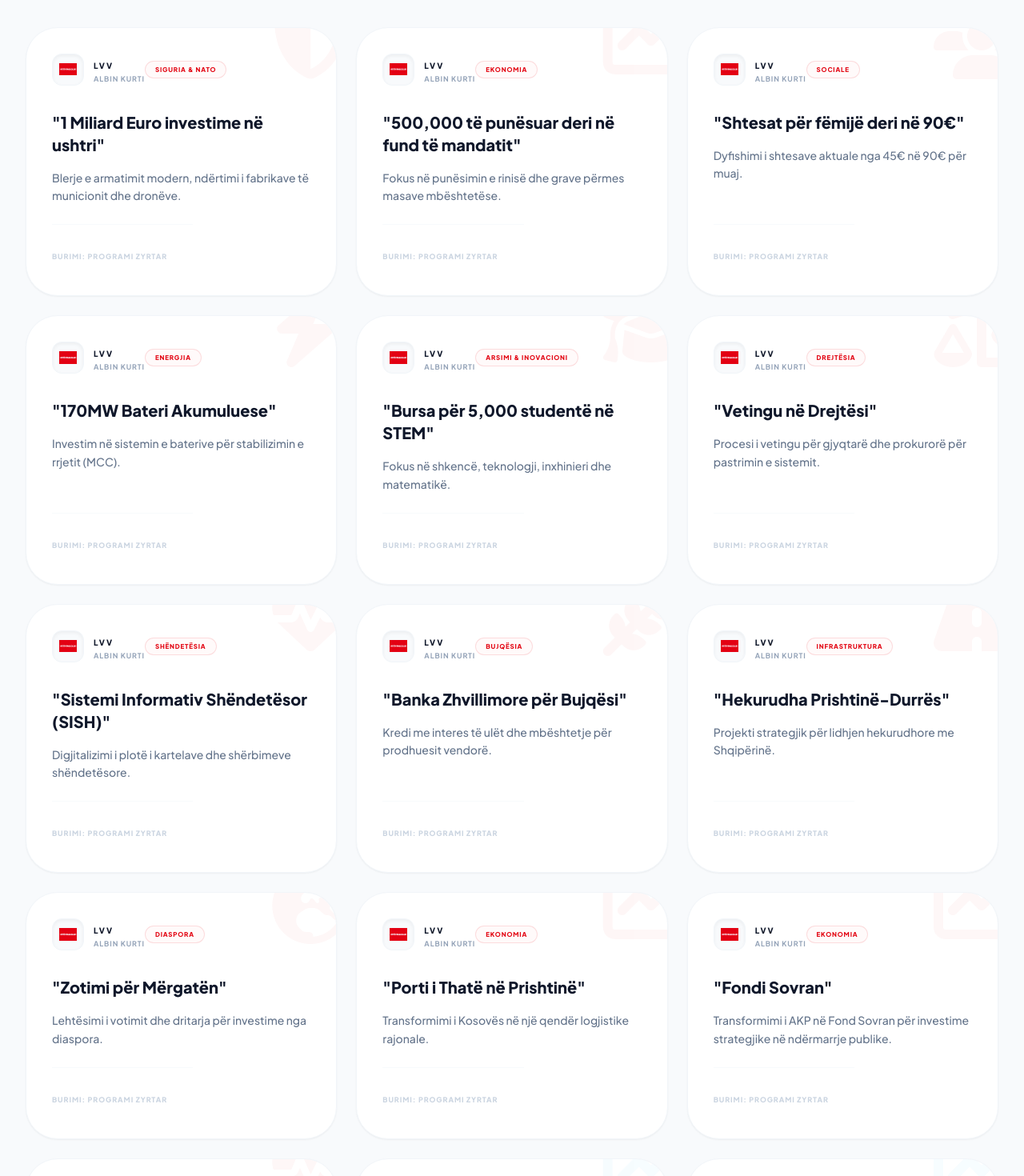
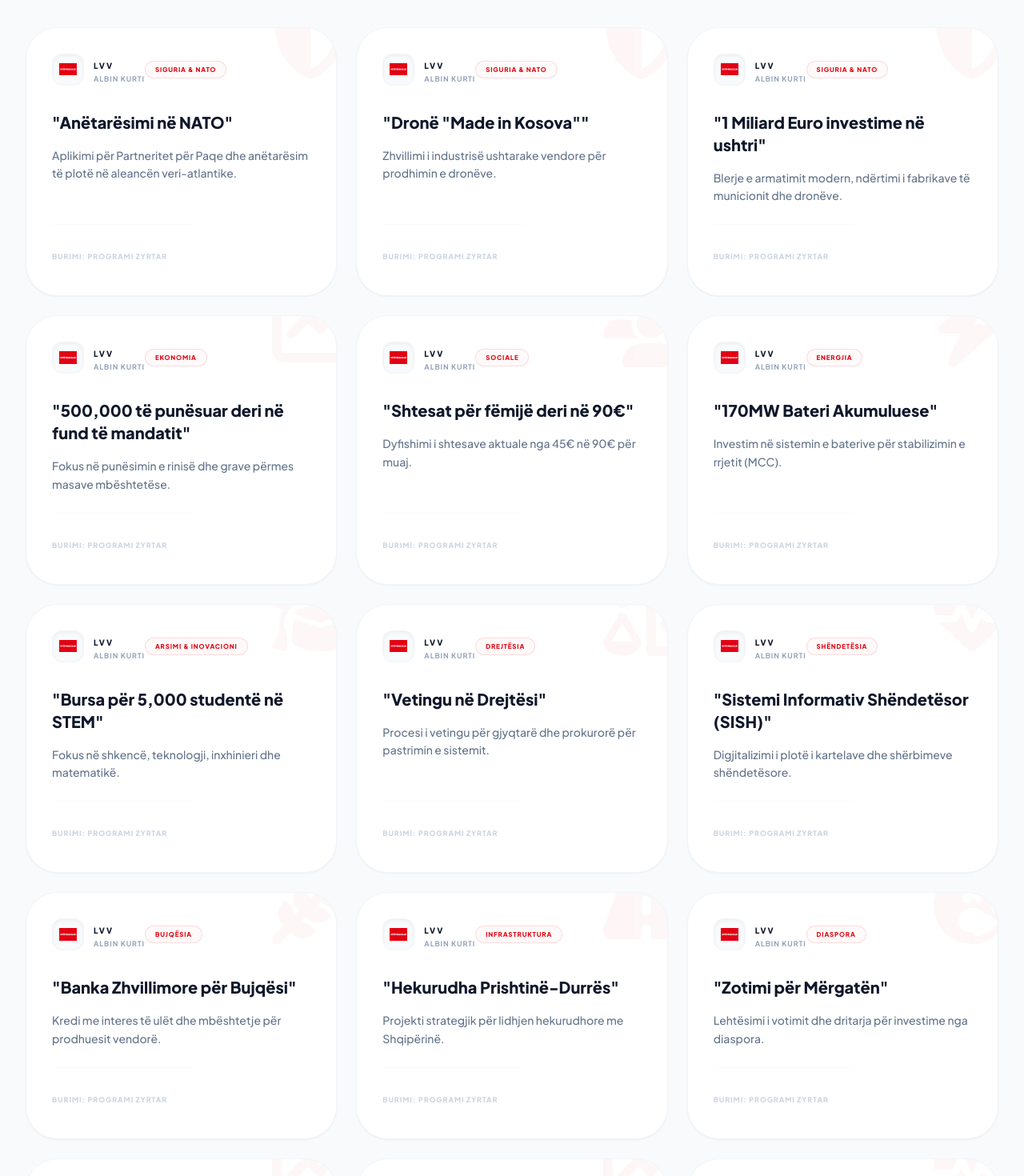
Before and after one commit to celiknimani/civic-pulse, a React (Vite) app: page /explorer in a window 1280 px wide. Shown: the part 420-1890 px from the top of the page at 80% size. Built offline with nearby package versions, Linux system fonts and the light colour scheme.

Commit message:
feat: Add program comparison and exploration components, expand party promise data, and update AI branding.

```diff
--- a/components/ProgramExplorer.tsx
+++ b/components/ProgramExplorer.tsx
@@ -13,6 +13,8 @@ interface PromiseItem {
 
 const PROGRAM_DATA: PromiseItem[] = [
   // LVV
+  { partyId: PartyID.LVV, category: 'security', text: 'Anëtarësimi në NATO', details: 'Aplikimi për Partneritet për Paqe dhe anëtarësim të plotë në aleancën veri-atlantike.' },
+  { partyId: PartyID.LVV, category: 'security', text: 'Dronë "Made in Kosova"', details: 'Zhvillimi i industrisë ushtarake vendore për prodhimin e dronëve.' },
   { partyId: PartyID.LVV, category: 'security', text: '1 Miliard Euro investime në ushtri', details: 'Blerje e armatimit modern, ndërtimi i fabrikave të municionit dhe dronëve.' },
   { partyId: PartyID.LVV, category: 'economy', text: '500,000 të punësuar deri në fund të mandatit', details: 'Fokus në punësimin e rinisë dhe grave përmes masave mbështetëse.' },
   { partyId: PartyID.LVV, category: 'social', text: 'Shtesat për fëmijë deri në 90€', details: 'Dyfishimi i shtesave aktuale nga 45€ në 90€ për muaj.' },
@@ -45,6 +47,9 @@ const PROGRAM_DATA: PromiseItem[] = [
   { partyId: PartyID.PDK, category: 'health', text: 'Barna Falas për Kronikët', details: 'Garancia që asnjë pacient kronik mos të blejë barna esenciale nga xhepi.' },
   { partyId: PartyID.PDK, category: 'health', text: 'Qendra Kombëtare e Urgjencës (QKUM)', details: 'Sistem unik kombëtar i dispeçerimit dhe koordinimit të shërbimeve emergjente.' },
   { partyId: PartyID.PDK, category: 'health', text: 'Spitali Rajonal i Prishtinës', details: 'Ndërtimi i spitalit të ri për t\'u shërbyer banorëve të kryeqytetit.' },
+  { partyId: PartyID.PDK, category: 'economy', text: 'Bursa e Kosovës', details: 'Themelimi i bursës për tregtim të letrave me vlerë dhe kapital.' },
+  { partyId: PartyID.PDK, category: 'social', text: 'Fondi i Papunësisë', details: 'Pagesa tranzitore dhe rikualifikim për personat që humbin punën.' },
+  { partyId: PartyID.PDK, category: 'economy', text: '0% TVSH produkte bazë', details: 'Heqja e TVSH-së për shportën esenciale të konsumit.' },
 
   // LDK
   { partyId: PartyID.LDK, category: 'economy', text: 'Buxhet 4.5 Miliardë Euro', details: 'Arritja e këtij buxheti përmes rritjes ekonomike prej 5%.' },
@@ -81,9 +86,21 @@ const PROGRAM_DATA: PromiseItem[] = [
   { partyId: PartyID.AAK, category: 'agri', text: 'Diga e Lepencit (Firajë)', details: 'Zgjidhje për ujë për 150,000 banorë në Jug (Gjilan, Ferizaj, Viti).' },
   { partyId: PartyID.AAK, category: 'health', text: 'Mjeku i Familjes për çdo shtëpi', details: 'Reforma që garanton kujdes parësor për secilën familje.' },
   { partyId: PartyID.AAK, category: 'edu', text: 'Kampusi Madhështor për IT', details: 'Qendra më e madhe në Ballkan me zyra falas për startup-et.' },
-  { partyId: PartyID.AAK, category: 'env', text: 'Policia Mjedisore', details: 'Themelimi i departamentit të specializuar për mbrojtjen e natyrës.' },
+  { partyId: PartyID.AAK, category: 'culture', text: 'Turizmi Kulturor', details: 'Program nacional për promovimin e trashëgimisë dhe monumenteve historike.' },
+  { partyId: PartyID.AAK, category: 'culture', text: 'Qendra e Skijimit Brezovicë', details: 'Investim strategjik për turizmin dimëror dhe malor.' },
+
+  // Culture Specifics
+  { partyId: PartyID.PDK, category: 'culture', text: 'Diplomacia Kulturore', details: 'Përdorimi i artit dhe kulturës për afirmimin ndërkombëtar të shtetit.' },
+  { partyId: PartyID.PDK, category: 'culture', text: 'Mbështetje për Artistët', details: 'Financim transparent dhe konkurrues për projekte artistike.' },
+
+  { partyId: PartyID.LDK, category: 'culture', text: 'Teatri i Operës (25M€)', details: 'Ndërtimi i Teatrit të Operës dhe Baletit "Dr. Ibrahim Rugova".' },
+  { partyId: PartyID.LDK, category: 'culture', text: 'Qendra e Artit Bashkëkohor', details: 'Hapësirë e re për artistët vizualë dhe ekspozita ndërkombëtare.' },
   { partyId: PartyID.AAK, category: 'economy', text: 'Investime 1.5 Miliardë', details: 'Rritja e investimeve publike vjetore deri në fund të mandatit.' },
   { partyId: PartyID.AAK, category: 'env', text: 'Domeni .kos', details: 'Pavarsimi i identitetit digjital përmes domenit kombëtar.' },
+  { partyId: PartyID.AAK, category: 'env', text: 'Autostrada e Dukagjinit', details: 'Përfundimi i autostradës strategjike Pejë-Gjakovë-Prizren.' },
+  { partyId: PartyID.AAK, category: 'economy', text: 'Zhdoganim i Veturave 15 vjet', details: 'Lejimi i importit të veturave deri në 15 vjet vjetërsi.' },
+  { partyId: PartyID.AAK, category: 'economy', text: 'TVSH e Ulët në Turizëm', details: 'Stimulim për sektorin e hotelerisë dhe operatorët turistikë.' },
+  { partyId: PartyID.AAK, category: 'env', text: 'Hekurudha e Aeroportit', details: 'Lidhja hekurudhore Prishtinë - Aeroporti Adem Jashari.' },
 ];
 
 const CATEGORIES = [
--- a/searchData.ts
+++ b/searchData.ts
@@ -134,6 +134,22 @@ export const ZOTIMET: Zotim[] = [
   },
 
   // LVV
+  {
+    partyId: PartyID.LVV,
+    category: 'Siguria',
+    text: 'Anëtarësimi në NATO',
+    detail: 'Aplikimi për Partneritet për Paqe dhe anëtarësim të plotë në aleancën veri-atlantike.',
+    keywords: ['nato', 'anëtarësim', 'siguria', 'ushtria', 'aleanca'],
+    scoreContribution: { securityAndNATO: 10 }
+  },
+  {
+    partyId: PartyID.LVV,
+    category: 'Siguria',
+    text: 'Dronë "Made in Kosova"',
+    detail: 'Zhvillimi i industrisë ushtarake vendore për prodhimin e dronëve.',
+    keywords: ['drone', 'fabrika', 'prodhimi', 'ushtria', 'armatim', 'industria'],
+    scoreContribution: { securityAndNATO: 9 }
+  },
   {
     partyId: PartyID.LVV,
     category: 'Siguria',
@@ -296,6 +312,30 @@ export const ZOTIMET: Zotim[] = [
     keywords: ['urgjenca', 'ndihma e shpejtë', 'ambulanca', 'shëndetësia', 'qkum'],
     scoreContribution: { socialAndFamily: 8 }
   },
+  {
+    partyId: PartyID.PDK,
+    category: 'Ekonomia',
+    text: 'Bursa e Kosovës',
+    detail: 'Themelimi i bursës për të rritur transparencën dhe për të siguruar kapital për bizneset.',
+    keywords: ['bursa', 'financat', 'kapitali', 'ekonomia', 'biznesi'],
+    scoreContribution: { growthAndWages: 8 }
+  },
+  {
+    partyId: PartyID.PDK,
+    category: 'Sociale',
+    text: 'Fondi i Papunësisë',
+    detail: 'Mbështetje financiare e përkohshme dhe programe rikualifikimi për qytetarët që mbesin pa punë.',
+    keywords: ['papunësia', 'fondi', 'sociale', 'puna', 'siguria'],
+    scoreContribution: { socialAndFamily: 9 }
+  },
+  {
+    partyId: PartyID.PDK,
+    category: 'Ekonomia',
+    text: '0% TVSH për Produktet Esenciale',
+    detail: 'Heqja e TVSH-së për produktet bazë të shportës së konsumatorit.',
+    keywords: ['tvsh', 'shporta', 'ushqimi', 'ekonomia', 'çmimet'],
+    scoreContribution: { socialAndFamily: 8 }
+  },
 
   // AAK
   {
@@ -393,5 +433,37 @@ export const ZOTIMET: Zotim[] = [
     detail: 'Rritja e investimeve publike deri në 1.5 miliardë euro në vit deri në fund të mandatit.',
     keywords: ['buxheti', 'investimi', 'kapitale', 'miliard', 'ekonomia'],
     scoreContribution: { growthAndWages: 8 }
+  },
+  {
+    partyId: PartyID.AAK,
+    category: 'Infrastruktura',
+    text: 'Autostrada e Dukagjinit',
+    detail: 'Përfundimi i autostradës që lidh Pejën, Gjakovën dhe Prizrenin.',
+    keywords: ['autostrada', 'dukagjini', 'peja', 'gjakova', 'prizreni', 'rruga'],
+    scoreContribution: { infrastructureAndEnergy: 9 }
+  },
+  {
+    partyId: PartyID.AAK,
+    category: 'Ekonomia',
+    text: 'Zhdoganim i Veturave 15 vjet',
+    detail: 'Zgjatja e afatit për importin e veturave nga 10 në 15 vjet.',
+    keywords: ['vetura', 'dogana', 'importi', 'makina', 'vjetërsia'],
+    scoreContribution: { growthAndWages: 7 }
+  },
+  {
+    partyId: PartyID.AAK,
+    category: 'Ekonomia',
+    text: 'TVSH e Ulët në Turizëm',
+    detail: 'Reduktimi i TVSH-së për operatorët turistikë për të nxitur vizitorët.',
+    keywords: ['turizmi', 'tvsh', 'hotelet', 'vizitorë', 'operatorë'],
+    scoreContribution: { growthAndWages: 7 }
+  },
+  {
+    partyId: PartyID.AAK,
+    category: 'Infrastruktura',
+    text: 'Hekurudha e Aeroportit',
+    detail: 'Lidhja e re hekurudhore Prishtinë - Aeroporti Adem Jashari.',
+    keywords: ['aeroporti', 'trena', 'hekurudha', 'prishtina', 'transporti'],
+    scoreContribution: { infrastructureAndEnergy: 8 }
   }
 ];
```
